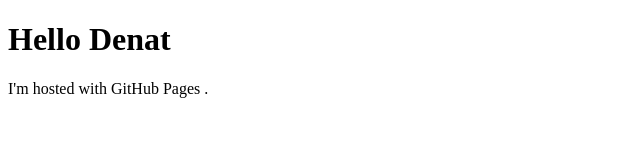
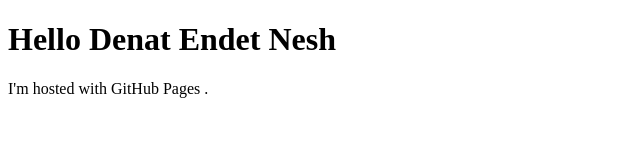
Before and after one commit to Denat-Negatu/Denat-Negatu.github.io, a plain HTML site: page index.html in a window 1280 px wide. Shown: the whole page, without its empty margins (0-640 px from the left). Drawn offline with Linux system fonts and the light colour scheme.

Commit message:
Update index.html

```diff
--- a/index.html
+++ b/index.html
@@ -1,7 +1,7 @@
 <!DOCTYPE html>
 <html>
 <body>
-<h1> Hello Denat</h1>
+<h1> Hello Denat Endet Nesh </h1>
 <p> I'm hosted with GitHub Pages .</p>
 </body>
 </html>
```
